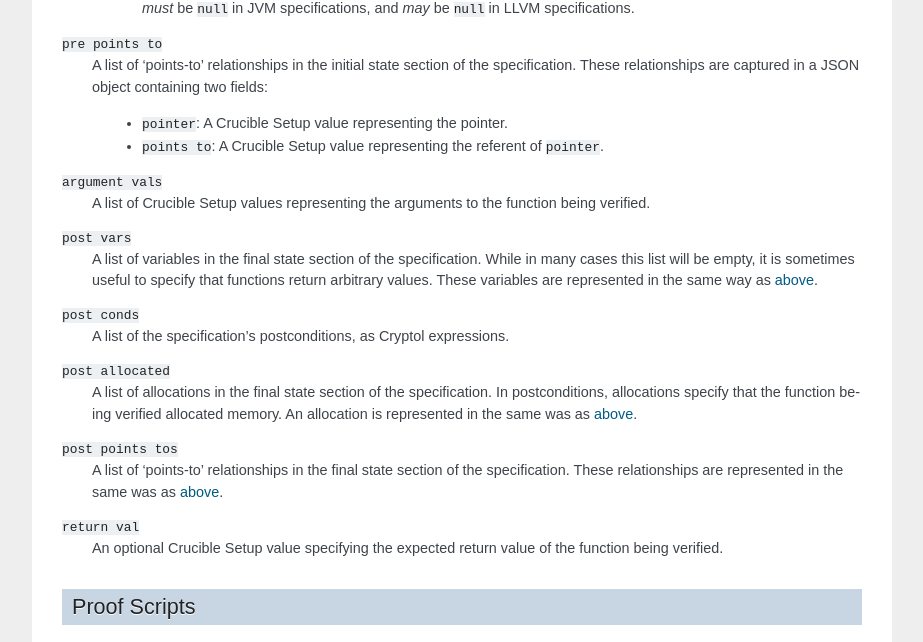
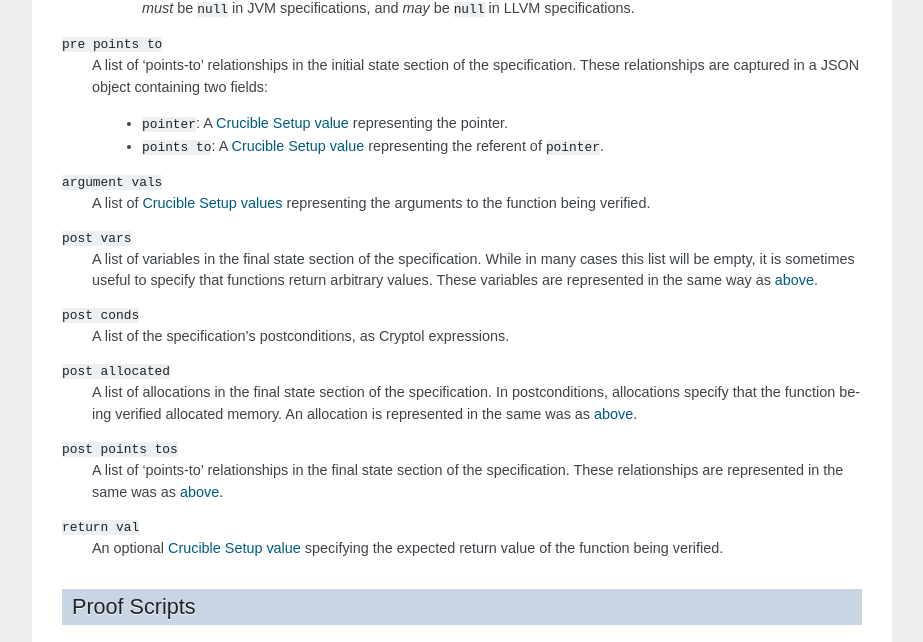
Before and after one commit to GaloisInc/argo, a Sphinx documentation site: the page built from docs/SAW.rst, in a window 1280 px wide and 1400 px high, scrolled down 3316 px. Shown: the part 145-787 px from the top of the window, without its empty margins (198-1121 px from the left). Built offline with Sphinx 7.4.7, drawn with Linux system fonts in a browser that asks for light colours; part of the change alters nothing that is shown; some of the changed text lies outside the part shown.

```diff
--- a/docs/SAW.rst
+++ b/docs/SAW.rst
@@ -209,11 +209,11 @@ these specifications are represented by a JSON object with the following fields:
 
 .. _points-to:
 
-  - ``pointer``: A Crucible Setup value representing the pointer.
-  - ``points to``: A Crucible Setup value representing the referent of ``pointer``.
+  - ``pointer``: A :ref:`Crucible Setup value<setup-values>` representing the pointer.
+  - ``points to``: A :ref:`Crucible Setup value<setup-values>` representing the referent of ``pointer``.
 
 ``argument vals``
-  A list of Crucible Setup values representing the arguments to the function being verified.
+  A list of :ref:`Crucible Setup values<setup-values>` representing the arguments to the function being verified.
 
 ``post vars``
   A list of variables in the final state section of the specification. While in many cases this
@@ -234,7 +234,7 @@ these specifications are represented by a JSON object with the following fields:
 
 
 ``return val``
-  An optional Crucible Setup value specifying the expected return value of the function being verified.
+  An optional :ref:`Crucible Setup value<setup-values>` specifying the expected return value of the function being verified.
 
 .. _proof-scripts:
 
@@ -278,3 +278,8 @@ A proof script is represented as a JSON object with a single field:
   ``trivial``
     States that the goal should be trivially true (either the constant ``True`` or a function that immediately
     returns ``True``. This tactic fails if that is not the case.
+
+.. _setup-values:
+
+Crucible Setup Values
+=====================
```
